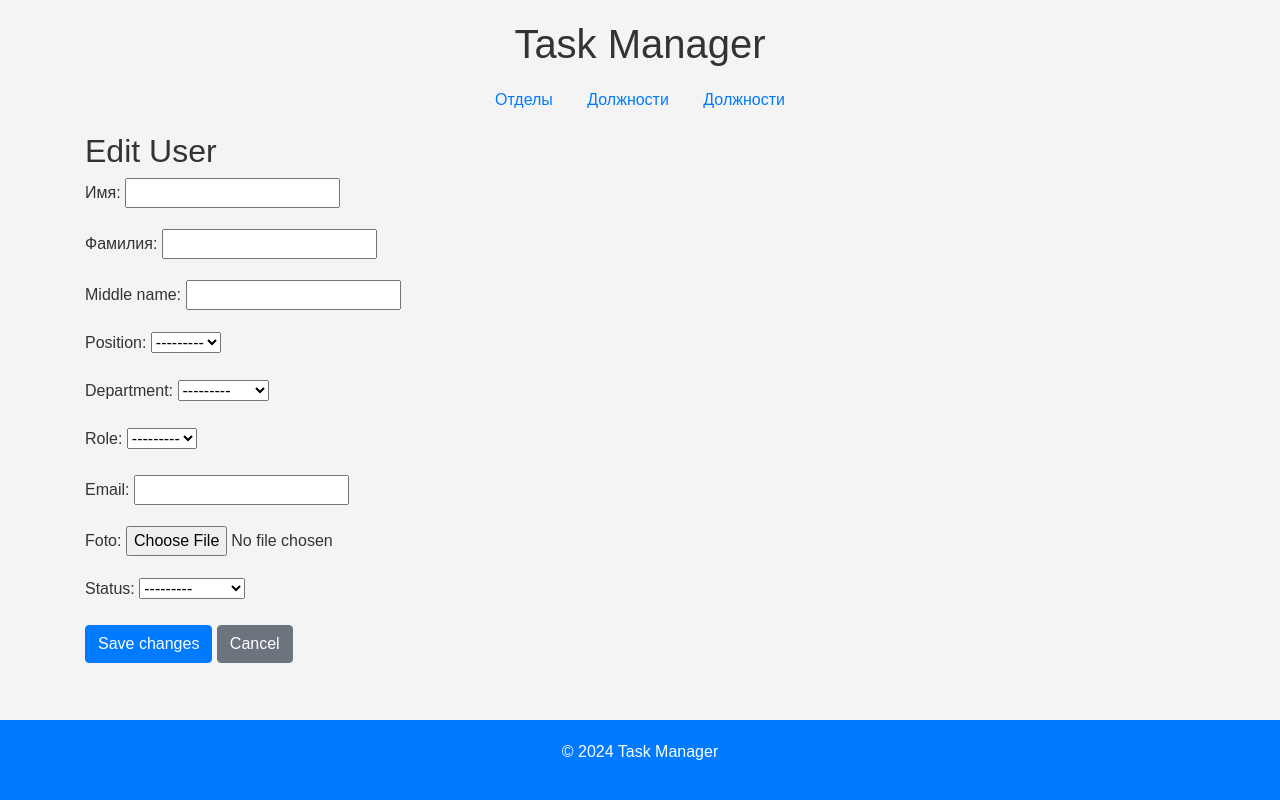
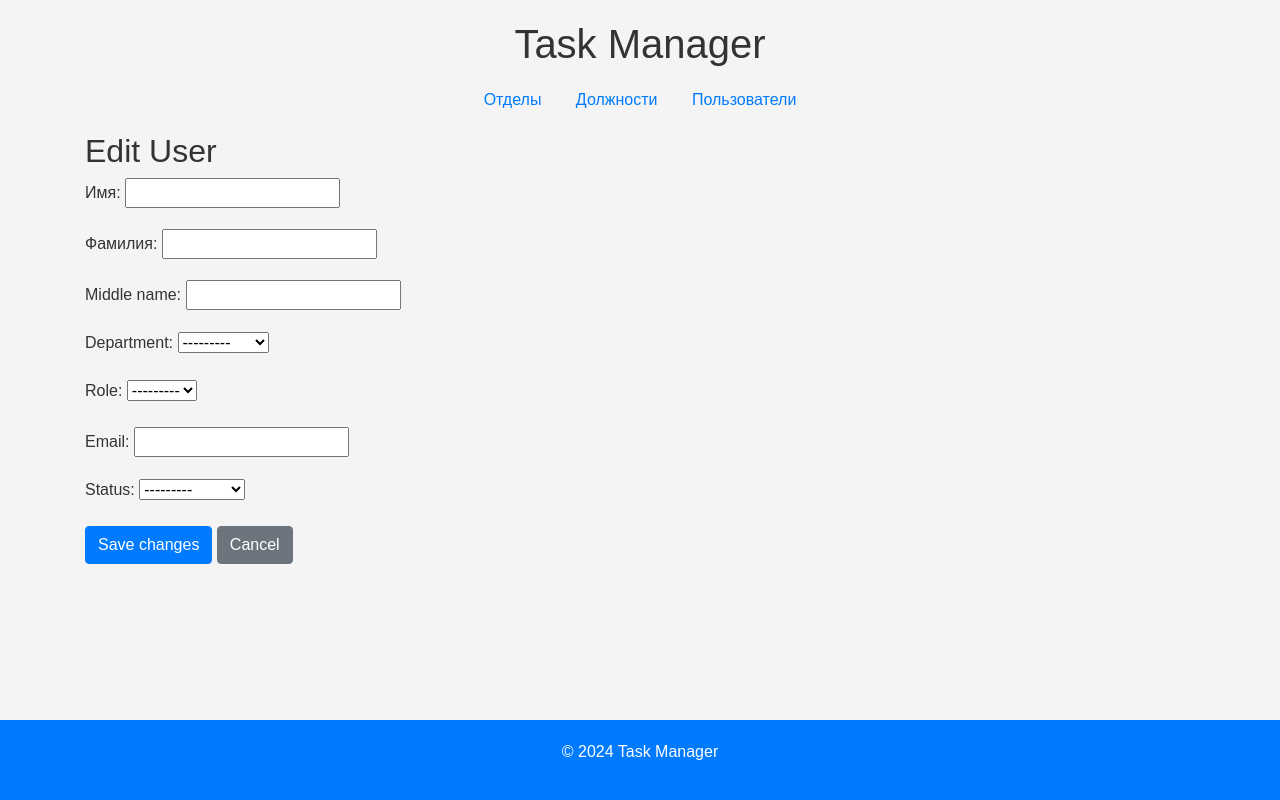
Before and after one commit to JinkoSiz/crm_upi, a Django app: page /users/create/ in a window 1280 px wide. Run offline with Django 5.2, Linux system fonts and the light colour scheme; data comes from the database, SQL or seed files in the repository; both versions use the stored data as it was after the commit; data that the repository does not hold is empty; some libraries are stand-ins or nearby versions.

```diff
--- a/crm_upi/settings.py
+++ b/crm_upi/settings.py
@@ -26,7 +26,7 @@ SECRET_KEY = 'django-insecure-5_5=bo8aujsopc5dfv%c^ucm!wch$c42f3fqufp+05mh@%aey@
 # SECURITY WARNING: don't run with debug turned on in production!
 DEBUG = True
 
-ALLOWED_HOSTS = ['127.0.0.1:8000']
+ALLOWED_HOSTS = []
 
 CSRF_COOKIE_SECURE = True
 SESSION_COOKIE_SECURE = True
@@ -41,6 +41,7 @@ INSTALLED_APPS = [
     'django.contrib.sessions',
     'django.contrib.messages',
     'django.contrib.staticfiles',
+    'django_extensions',
 
     'task_manager'
 ]
--- a/task_manager/forms.py
+++ b/task_manager/forms.py
@@ -36,7 +36,7 @@ class RoleForm(forms.ModelForm):
 class CustomUserCreationForm(forms.ModelForm):
     class Meta:
         model = CustomUser
-        fields = ['first_name', 'last_name', 'middle_name', 'position', 'department', 'role', 'email', 'foto', 'status']
+        fields = ['first_name', 'last_name', 'middle_name', 'department', 'role', 'email', 'status']
 
     def save(self, commit=True):
         user = super().save(commit=False)
@@ -67,4 +67,4 @@ class CustomUserCreationForm(forms.ModelForm):
 class CustomUserChangeForm(forms.ModelForm):
     class Meta:
         model = CustomUser
-        fields = ['first_name', 'last_name', 'middle_name', 'position', 'department', 'role', 'email', 'foto', 'status']
+        fields = ['first_name', 'last_name', 'middle_name', 'department', 'role', 'email', 'status']
--- a/task_manager/templates/task_manager/base.html
+++ b/task_manager/templates/task_manager/base.html
@@ -19,7 +19,7 @@
             <ul>
                 <li><a href="{% url 'department-list' %}">Отделы</a></li>
                 <li><a href="{% url 'role-list' %}">Должности</a></li>
-                <li><a href="{% url 'user-list' %}">Должности</a></li>
+                <li><a href="{% url 'user-list' %}">Пользователи</a></li>
             </ul>
         </nav>
     </header>
--- a/task_manager/templates/task_manager/users_list.html
+++ b/task_manager/templates/task_manager/users_list.html
@@ -49,7 +49,7 @@
 <div class="modal fade" id="addUserModal" tabindex="-1" aria-labelledby="addUserModalLabel" aria-hidden="true">
     <div class="modal-dialog">
         <div class="modal-content">
-            <form method="post" enctype="multipart/form-data" action="{% url 'create-user' %}">
+            <form method="post" enctype="multipart/form-data" action="{% url 'user-create' %}">
                 {% csrf_token %}
                 <div class="modal-header">
                     <h5 class="modal-title" id="addUserModalLabel">Add User</h5>
```
Also changed, not shown: db.sqlite3, 2 other files.
